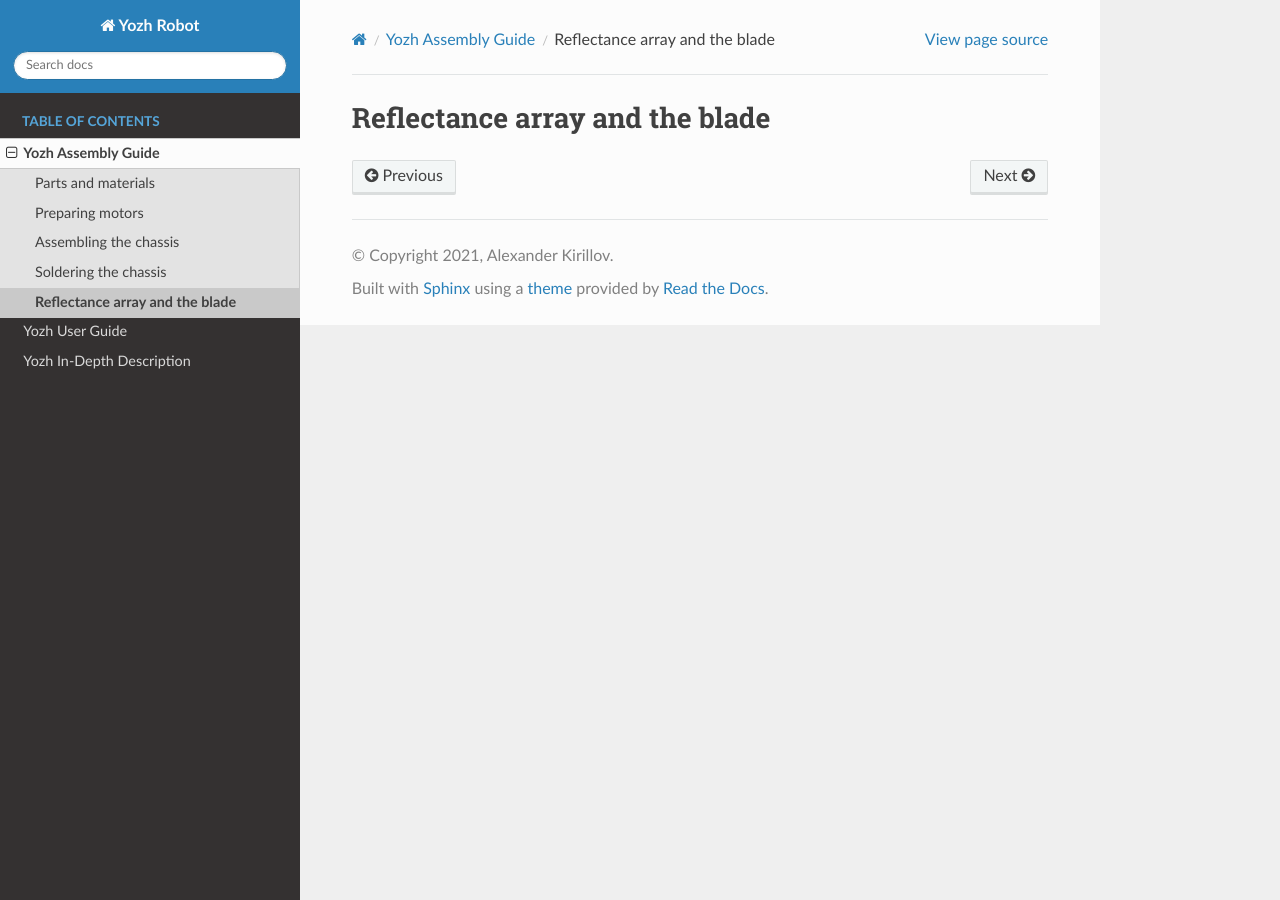
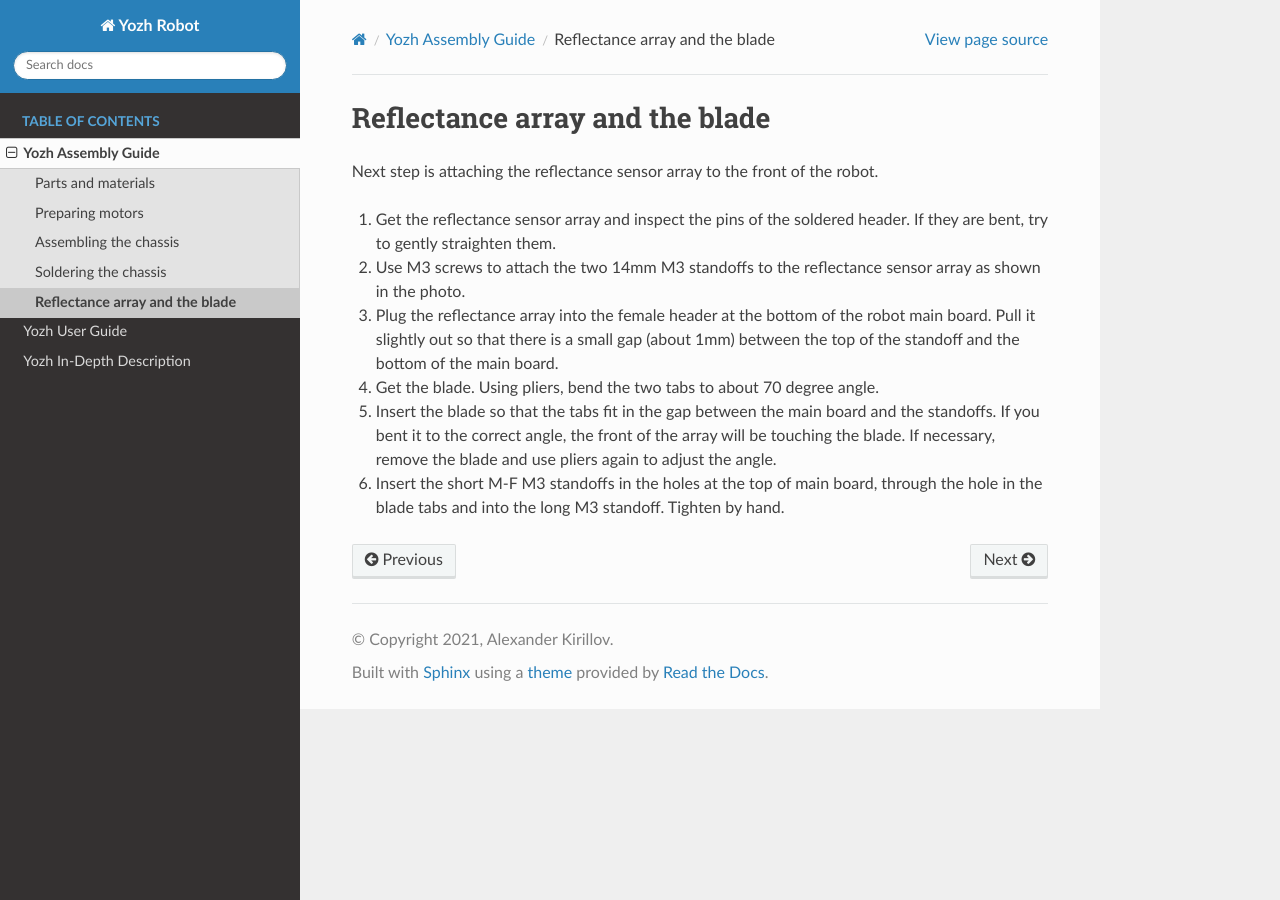
Before and after one commit to shurik179/yozh, a Sphinx documentation site: the page built from docs/assembly/reflectance.rst, in a window 1280 px wide. Built offline with Sphinx 7.4.7 and the Read the Docs theme 2.0.0, drawn with Linux system fonts in a browser that asks for light colours; formulas are drawn with MathJax 3; pages that are not in the unit, such as notebooks, are missing from menus.

Commit message:
docs update

```diff
--- a/docs/assembly/parts.rst
+++ b/docs/assembly/parts.rst
@@ -44,7 +44,11 @@ for buying these parts if for some reason you prefer not to use the kit.
   * Two 15mm M3 brass female standoffs and two M3 screws, for attaching the
     reflectance sensor board
   * Two 6mm M3 M-F standoffs. Note: it is required that the male thread length be at
-    least 6mm, which is somewhat unusual.
+    least 6mm, which is somewhat unusual. You can find such standoffs on AliExpress,
+    e.g. here: https://www.aliexpress.com/item/32872847199.html?spm=a2g0s.9042311.0.0.27424c4dmfu9xI
+    (choose option **M3 (thread 8mm)**, and length 6mm).
+
+* Two 4-pin male headers, long (15mm)
 
 Tools
 -----
--- a/docs/assembly/reflectance.rst
+++ b/docs/assembly/reflectance.rst
@@ -1,2 +1,23 @@
 Reflectance array and the blade
 ===============================
+Next step is attaching the reflectance sensor array to the front of the robot.
+
+1. Get the reflectance sensor array and inspect the pins of the soldered header.
+   If they are bent, try to gently straighten them.
+
+2. Use M3 screws to attach the two 14mm M3 standoffs to the reflectance sensor
+   array as shown in the photo.
+
+3. Plug the reflectance array into the female header at the bottom of the robot
+   main board. Pull it slightly out so that there is a small gap (about 1mm)
+   between the top of the standoff and the bottom of the main board.
+
+4. Get the blade. Using pliers, bend the two tabs to about 70 degree angle.
+
+5. Insert the blade so that the tabs fit in the gap between the main board and
+   the standoffs. If you bent it to the correct angle, the front of the array
+   will be touching the blade. If necessary, remove the blade and use pliers again
+   to adjust the angle.
+
+6. Insert the short M-F M3 standoffs in the holes at the top of main board, through
+   the hole in the blade tabs and into the long M3 standoff. Tighten by hand.
```
